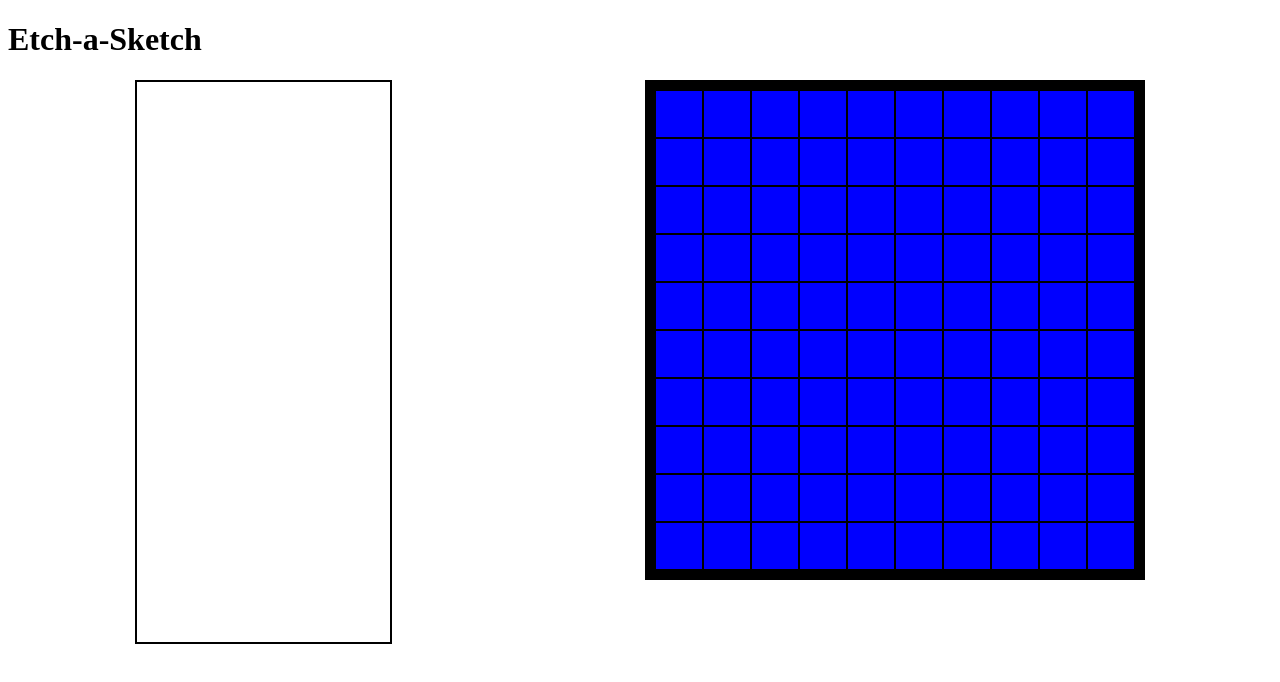
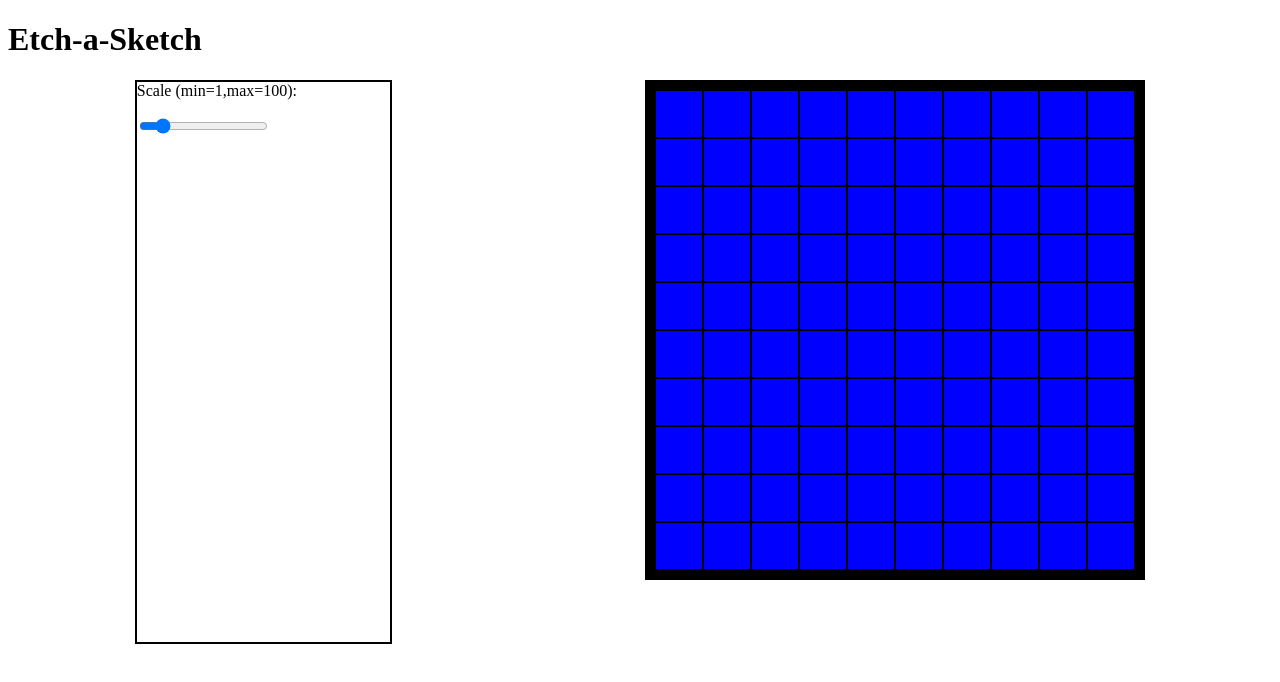
Before and after one commit to WilAm1/TOP_Etch-a-Sketch, a plain HTML site: page index.html in a window 1280 px wide. Drawn offline with Linux system fonts and the light colour scheme.

Commit message:
Add scale btn

```diff
--- a/index.html
+++ b/index.html
@@ -16,7 +16,11 @@
     </div>
     <div class="main-content">
         <div class="buttons">
-
+            <div class="scale">
+                <label for="scale">Scale (min=1,max=100):</label>
+                <p class="scale-indicator"></p>
+                <input type="range" id="scale" name="scale" min="1" max="64">
+            </div>
         </div>
 
         <div class="container" id="container">
--- a/script.js
+++ b/script.js
@@ -1,6 +1,9 @@
 const containerDiv = document.getElementById('container');
+// Scale btn
+const scaleInput = document.getElementById('scale');
+scaleInput.value = 10;
 
-const numPixels = 10,
+const numPixels = scaleInput.value,
     totalPixels = numPixels ** 2;
 
 containerDiv.style.cssText = `grid-template-columns: repeat(${numPixels}, 1fr); \
```
